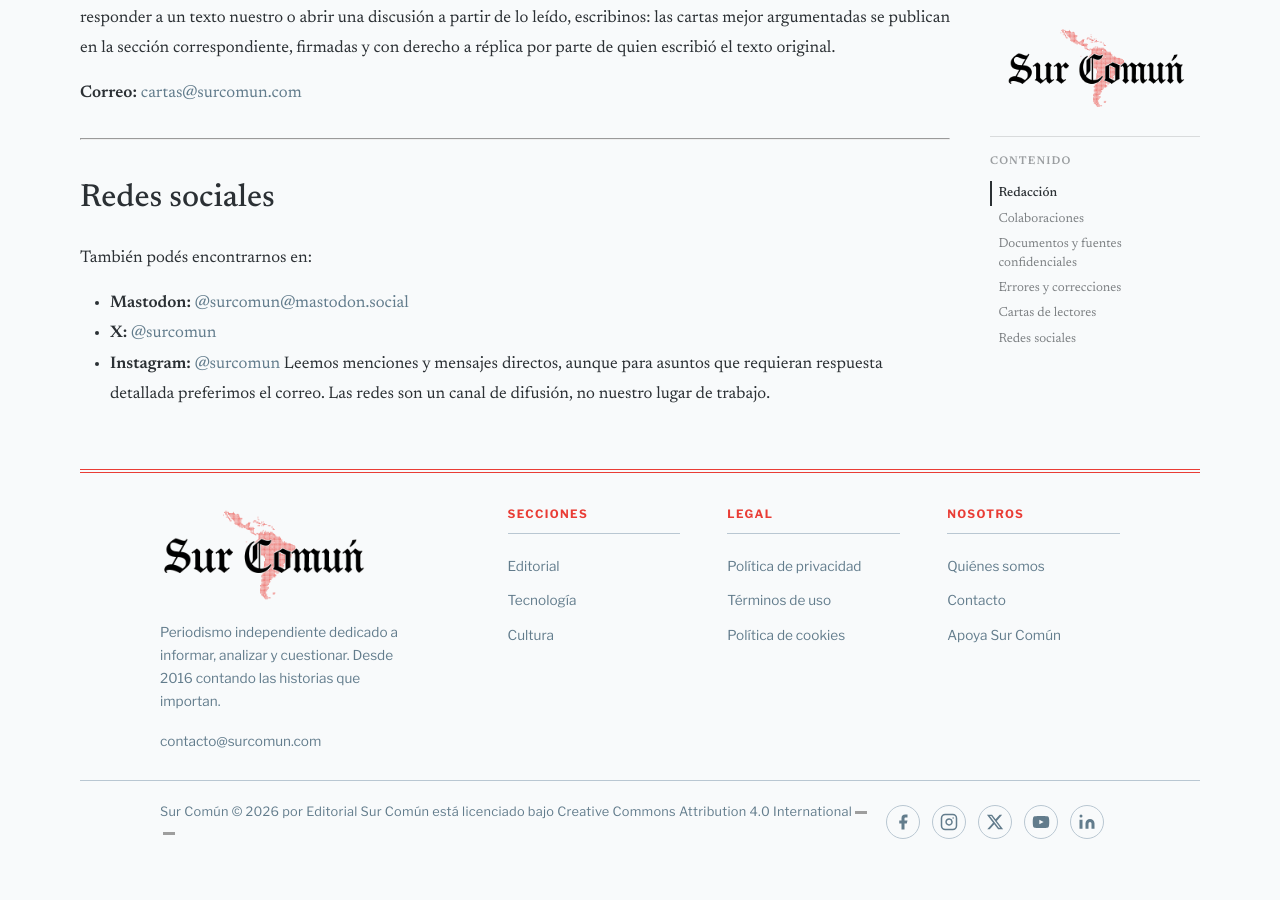
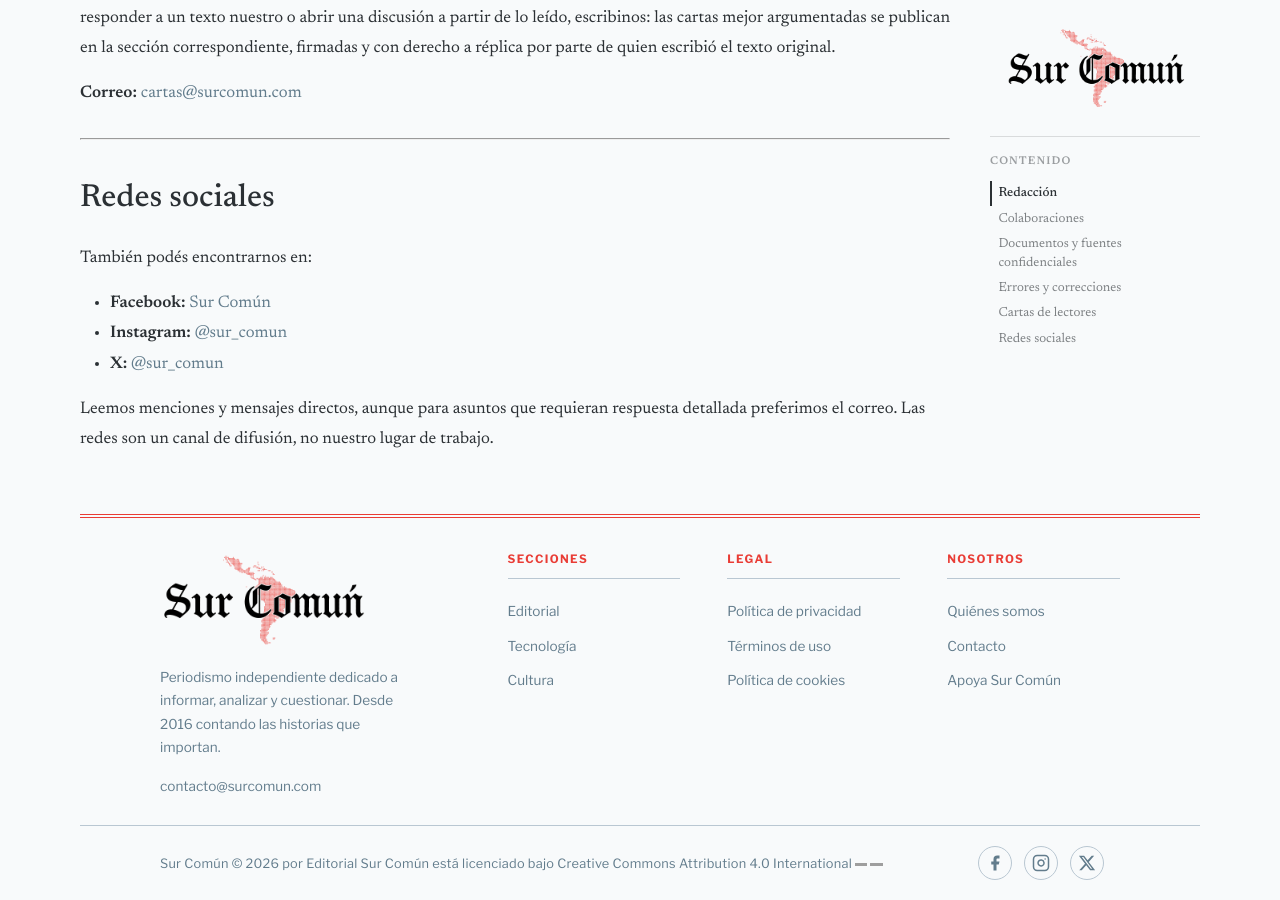
Before and after one commit to camilo78/surcomun.github.io, a Jekyll site: the page built from contacto.md, in a window 1280 px wide and 900 px high, scrolled down 2101 px. Built offline with Jekyll 4.4.1, drawn with Linux system fonts in a browser that asks for light colours; some web fonts are replaced; before the commit the page ends 2964 px from its top, so only the background shows below that; grey boxes are pictures that could not be loaded.

Commit message:
Agregando Redes Sociales

```diff
--- a/_config.yml
+++ b/_config.yml
@@ -67,20 +67,14 @@ footer:
 
   social:
     - platform: Facebook
-      url: "https://facebook.com/gaceta"
+      url: "https://www.facebook.com/profile.php?id=61560191371333"
       icon: facebook
     - platform: Instagram
-      url: "https://instagram.com/gaceta"
+      url: "https://www.instagram.com/sur_comun/"
       icon: instagram
     - platform: X
-      url: "https://x.com/gaceta"
+      url: "https://x.com/sur_comun"
       icon: x-twitter
-    - platform: YouTube
-      url: "https://youtube.com/gaceta"
-      icon: youtube
-    - platform: LinkedIn
-      url: "https://linkedin.com/company/gaceta"
-      icon: linkedin
 
   columns:
     - heading: Secciones
--- a/_layouts/post.html
+++ b/_layouts/post.html
@@ -48,7 +48,7 @@ layout: base
       </div>
 
       <div class="post-meta-bar__share">
-        <a href="https://twitter.com/intent/tweet?url={{ page.url | absolute_url | url_encode }}&text={{ page.title | url_encode }}"
+        <a href="https://x.com/intent/tweet?url={{ page.url | absolute_url | url_encode }}&text={{ page.title | url_encode }}&via=sur_comun"
            target="_blank" rel="noopener noreferrer"
            class="share-btn share-btn--x" aria-label="Compartir en X">
           <svg width="15" height="15" viewBox="0 0 24 24" fill="currentColor" aria-hidden="true"><path d="M18.244 2.25h3.308l-7.227 8.26 8.502 11.24H16.17l-4.714-6.231-5.401 6.231H2.747l7.73-8.835L1.254 2.25H8.08l4.258 5.63zm-1.161 17.52h1.833L7.084 4.126H5.117z"/></svg>
--- a/contacto.md
+++ b/contacto.md
@@ -72,7 +72,8 @@ Las respuestas, matices y desacuerdos son parte de cualquier revista que se tome
 
 También podés encontrarnos en:
 
-- **Mastodon:** [@surcomun@mastodon.social](https://mastodon.social/@surcomun)
-- **X:** [@surcomun](https://x.com/surcomun)
-- **Instagram:** [@surcomun](https://instagram.com/surcomun)
+- **Facebook:** [Sur Común](https://www.facebook.com/profile.php?id=61560191371333)
+- **Instagram:** [@sur\_comun](https://www.instagram.com/sur_comun/)
+- **X:** [@sur\_comun](https://x.com/sur_comun)
+
 Leemos menciones y mensajes directos, aunque para asuntos que requieran respuesta detallada preferimos el correo. Las redes son un canal de difusión, no nuestro lugar de trabajo.
```
Also changed, not shown: about.md (+6 -0 lines), assets/img/portada.png (added).
